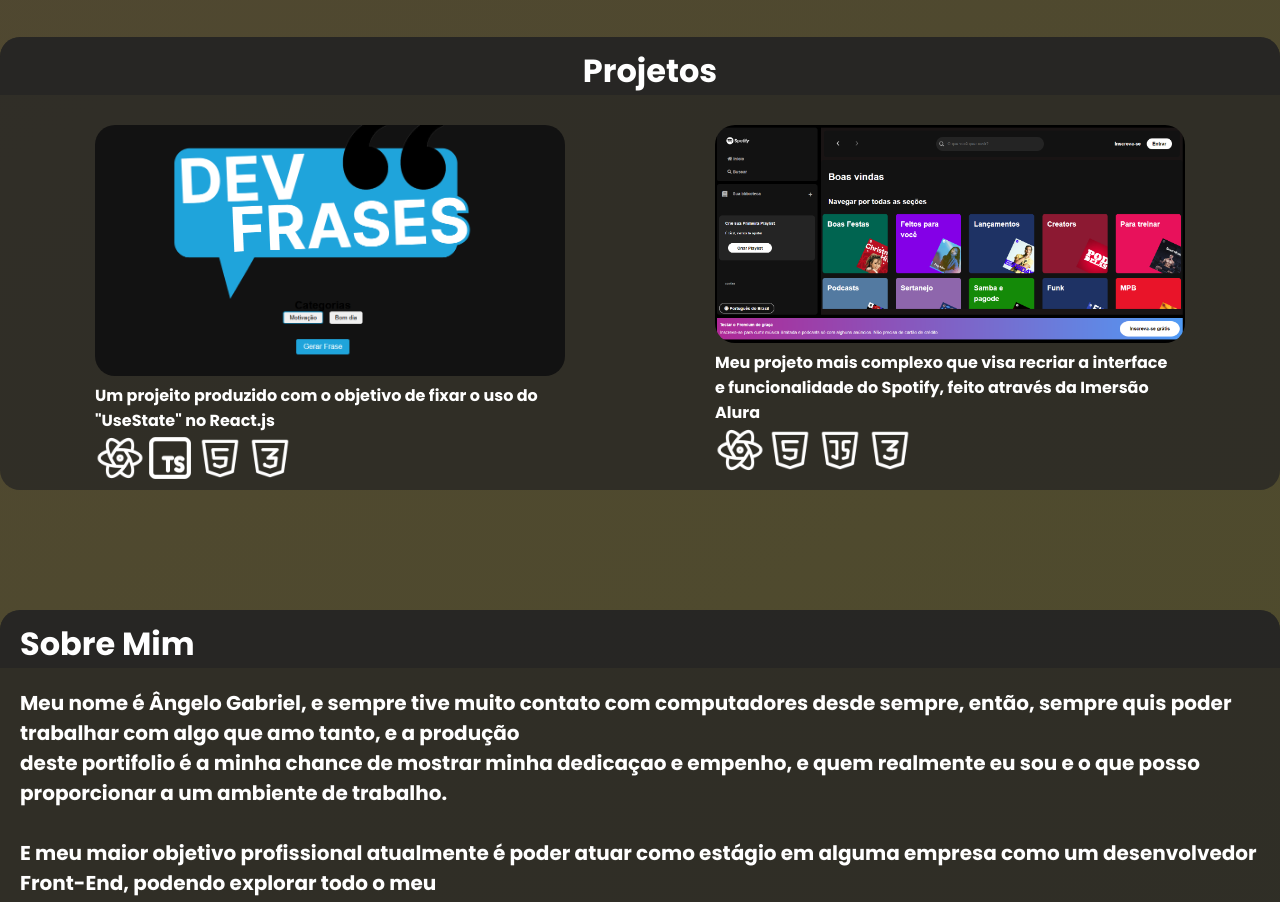
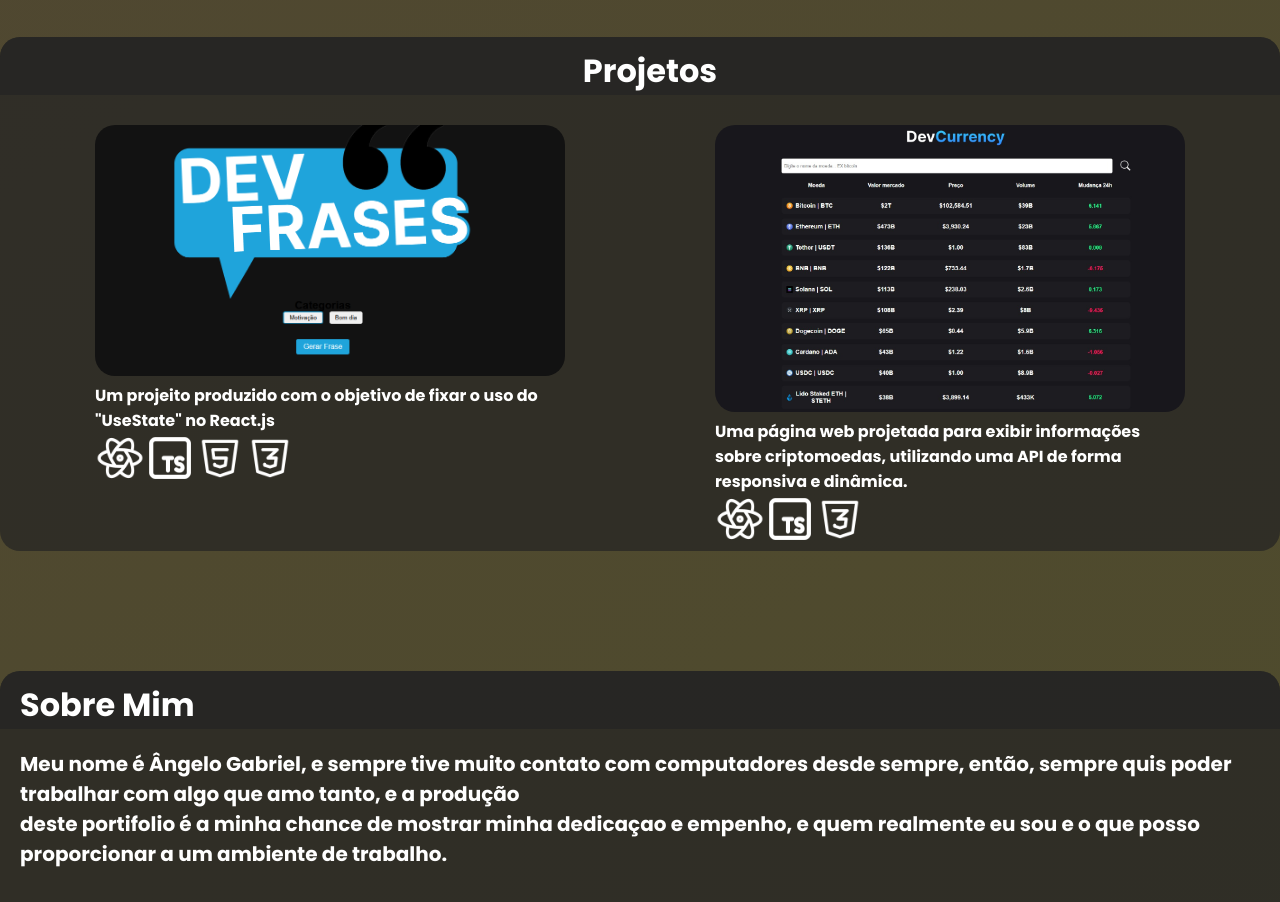
Before and after one commit to Anjeroo/Portfolio_Angelo, a React (Vite) app: page / in a window 1280 px wide. Shown: the part 2040-2942 px from the top of the page. Built offline with nearby package versions, Linux system fonts and the light colour scheme; the HTML template or start-up script is replaced by a standard one.

Commit message:
Mudando a aba projects

```diff
--- a/src/components/Projects/projects.tsx
+++ b/src/components/Projects/projects.tsx
@@ -18,15 +18,13 @@
           </div>
         </div>
         <div className="projectInfo">
-          <a href="https://spotify-clone-sepia-ten.vercel.app/" target="_blank"><img className="projectImg"
-            src="/assets/spotify_Clone.png" /></a>
-          <p className="projectText">Meu projeto mais complexo que visa recriar a interface e funcionalidade do Spotify,
-            feito através da Imersão Alura
+          <a href="https://cripto-rose.vercel.app/" target="_blank"><img className="projectImg"
+            src="/assets/criptoimg.jpeg" /></a>
+          <p className="projectText">Uma página web projetada para exibir informações sobre criptomoedas, utilizando uma API de forma responsiva e dinâmica.
           </p>
           <div className="languageIcon">
             <img src="/assets/react.png" />
-            <img src="/assets/html.png" />
-            <img src="/assets/JavaScrip.png" />
+            <img src="/assets/typeScript.png" />
             <img src="/assets/CSS3.png" />
           </div>
         </div>
```
Also changed, not shown: public/assets/criptoimg.jpeg (added), public/assets/spotify_Clone.png (deleted).
